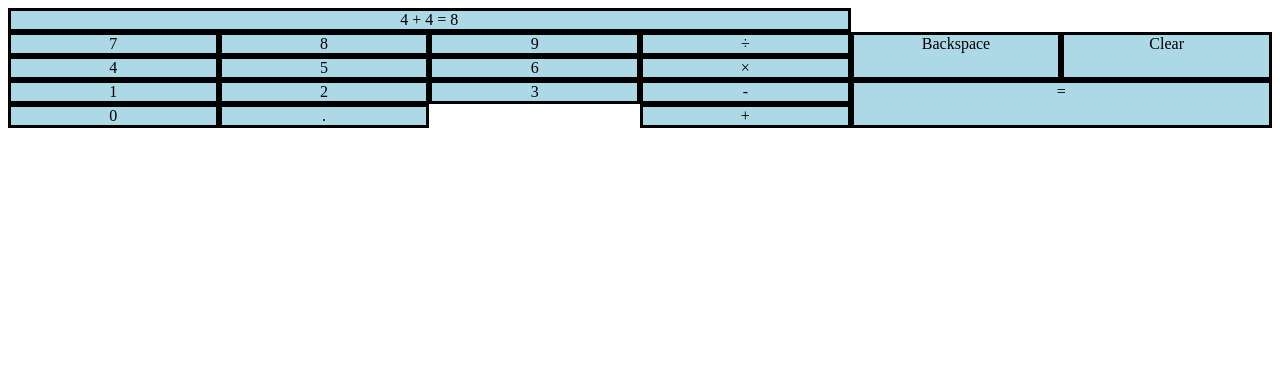
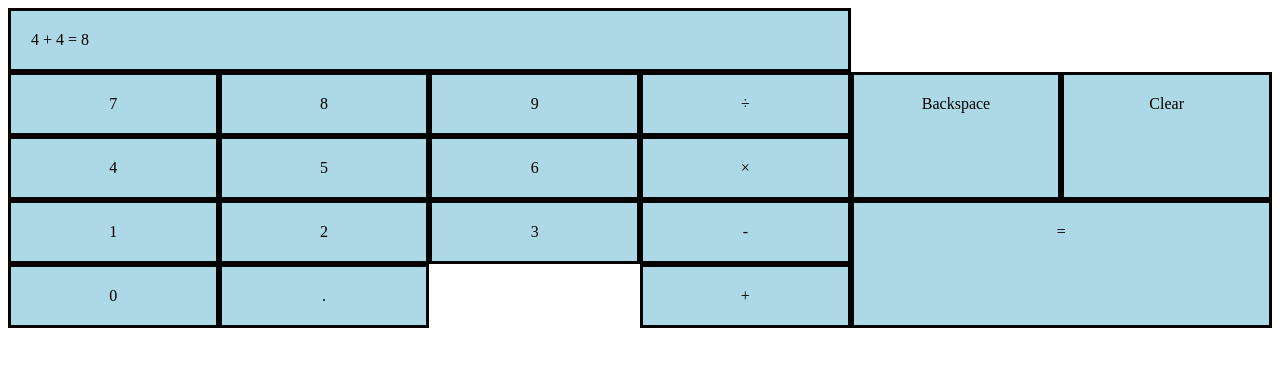
Before and after one commit to mattdimicelli/Calculator_Old_Version, a plain HTML site: page index.html in a window 1280 px wide. Drawn offline with Linux system fonts and the light colour scheme.

Commit message:
added padding to calc buttons

```diff
--- a/style.css
+++ b/style.css
@@ -14,9 +14,11 @@
   border-color: black;
   border-style: solid;
   text-align: center;
+  padding: 20px;
 }
-.display {
+div.display {
   grid-area: display;
+  text-align: left;
 }
 .zero {
   grid-area: zero;
```
